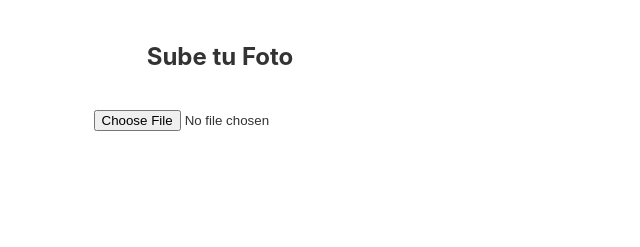
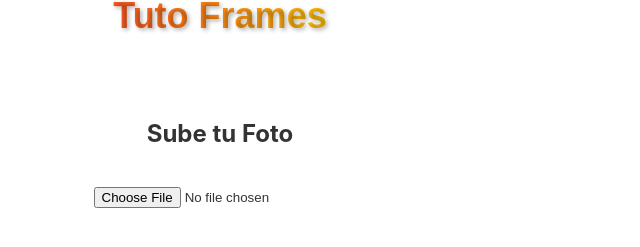
Before and after one commit to HuGhOsTmR/PHOTO-FRAME-APP, a React (Vite) app: page / in a window 1280 px wide. Shown: the part 475-722 px from the top of the page, without its empty margins (0-640 px from the left). Built offline with nearby package versions, Linux system fonts and the light colour scheme.

Commit message:
Update PhotoFrame.jsx

```diff
--- a/src/components/PhotoFrame.jsx
+++ b/src/components/PhotoFrame.jsx
@@ -11,9 +11,7 @@ const FrameContainer = styled.div`
   padding: 20px;
   max-width: 500px;
   margin: auto;
-  width: 300%;
-  max-width: 300px;
-  height: 300px;
+
 `;
 const StyledButton = styled.button`
   background-color: #007bff; /* Azul */
```
